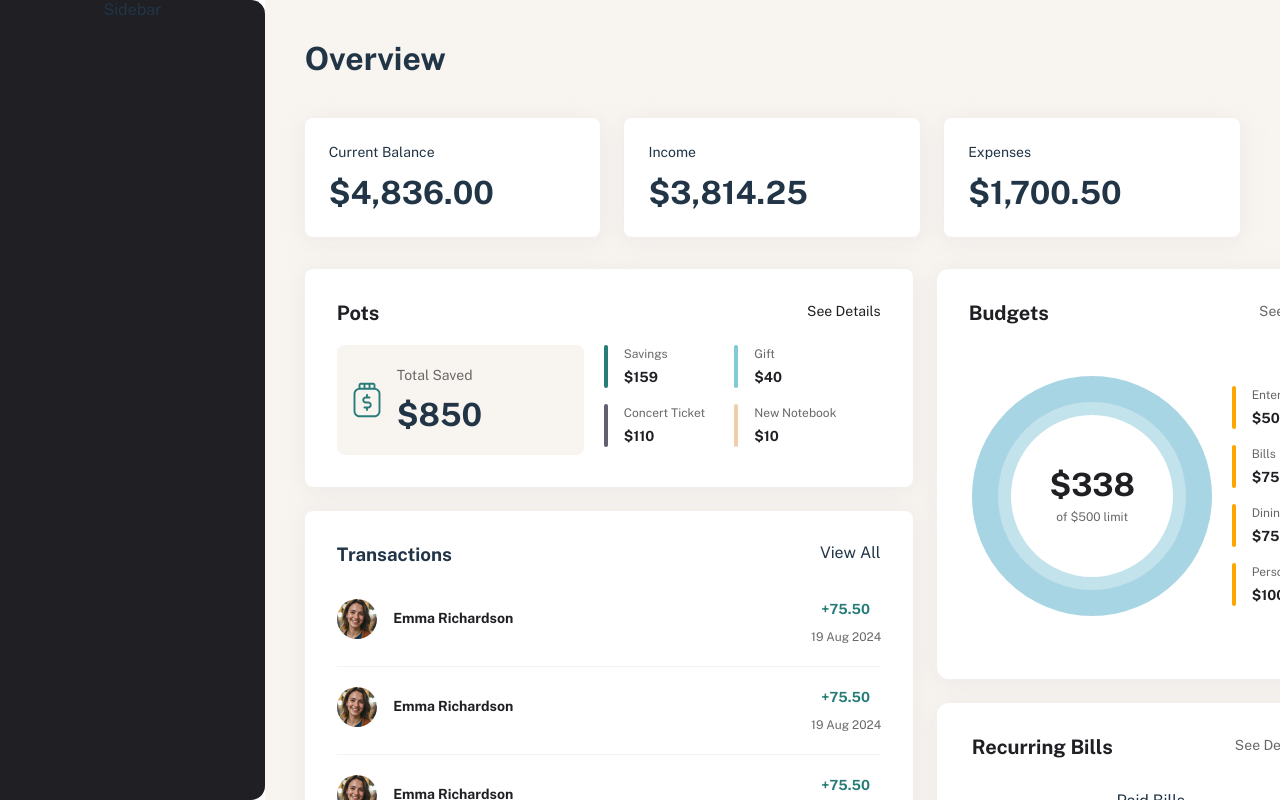
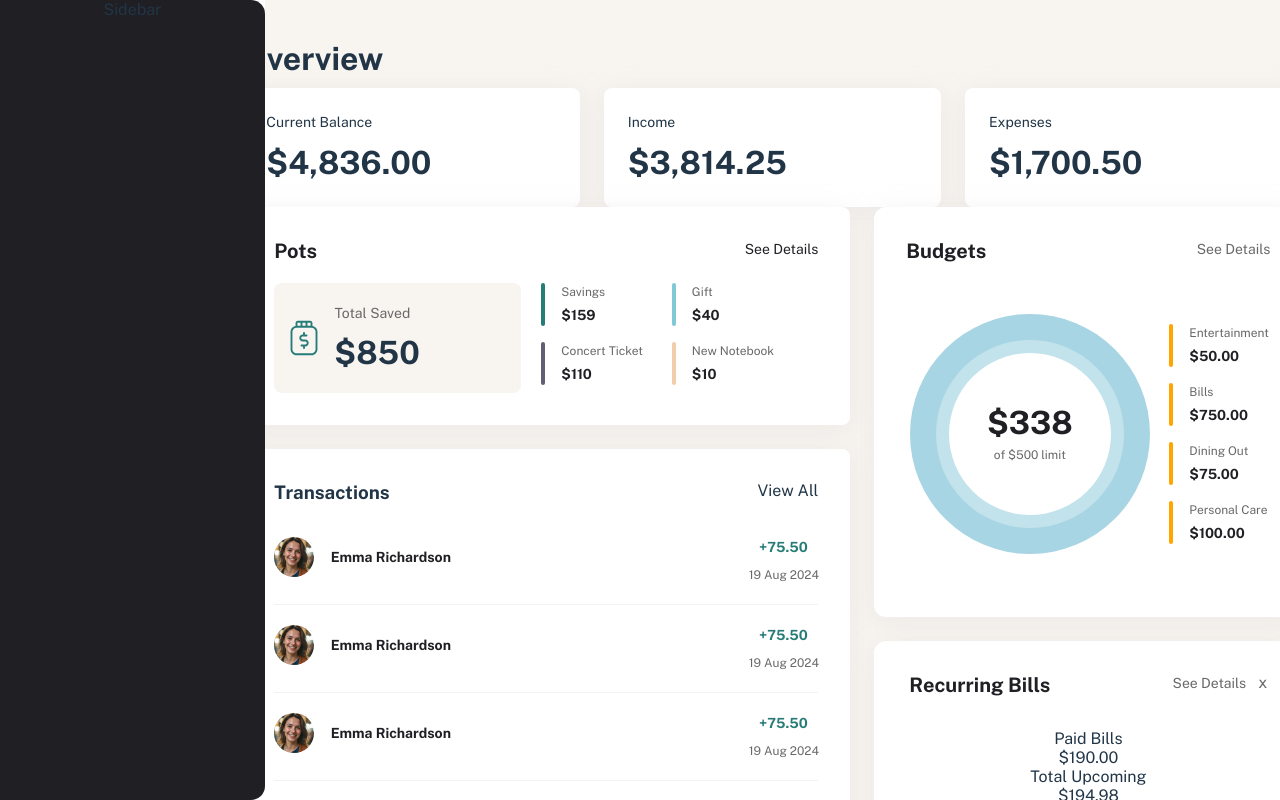
Before and after one commit to eddiemaceda11/Moneyhub, a React (Vite) app: page / in a window 1280 px wide. Built offline with nearby package versions, Linux system fonts and the light colour scheme.

Commit message:
Add a container div for the main section

```diff
--- a/src/App.tsx
+++ b/src/App.tsx
@@ -1,18 +1,18 @@
-import './App.css'
-import { Sidebar } from './features/sidebar/Sidebar';
-import { Overview } from './features/overview/Overview';
+import "./App.css";
+import { Sidebar } from "./features/sidebar/Sidebar";
+import { Overview } from "./features/overview/Overview";
 
 function App() {
   return (
     <div className="page-container">
-     <Sidebar />
-     <main>
-      {/* <div className='main-container'> */}
-        <Overview />
-      {/* </div> */}
-     </main>
+      <Sidebar />
+      <main>
+        <div className="main-container">
+          <Overview />
+        </div>
+      </main>
     </div>
-  )
+  );
 }
 
-export default App
+export default App;
```
